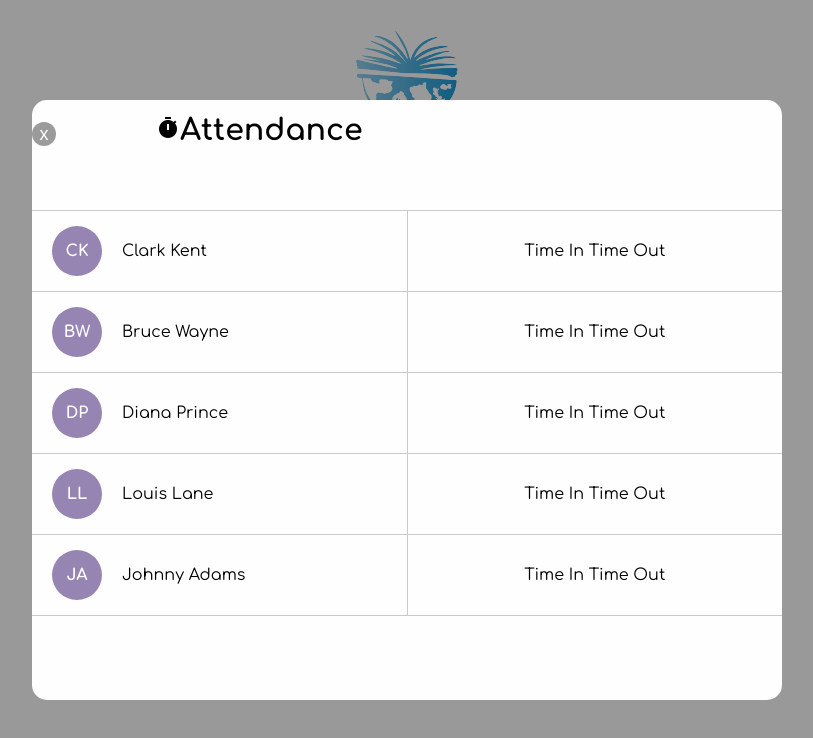
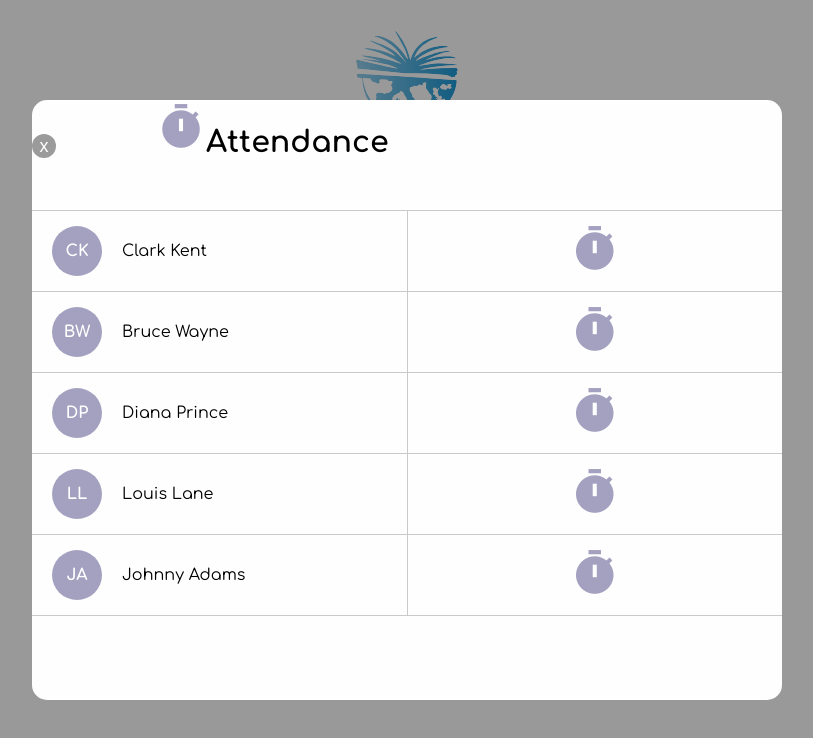
Before and after one commit to PatriciaArnedo/attendance_app, a React (Create React App) app: page / in a window 1280 px wide. Both pictures are taken after a click on the button "Take Attendance". Shown: the top 738 px of the page, without its empty margins (233-1046 px from the left). Built offline with nearby package versions, Linux system fonts and the light colour scheme; data requests are answered from the project's data file.

Commit message:
added sign in and sign out icons that display timestamp when clicked

```diff
--- a/src/App.css
+++ b/src/App.css
@@ -59,6 +59,10 @@
   margin-right: 100px;
 }
 
+.timer-icon {
+  font-size: large;
+}
+
 /* student styling */
 
 .student-container {
@@ -102,7 +106,7 @@
 }
 
 .student-initials {
-  background-color: rgb(150, 132, 179);
+  background-color: rgb(164, 161, 192);
   color: white;
   font-weight: bold;
   border-radius: 50%;
--- a/src/components/modal.js
+++ b/src/components/modal.js
@@ -36,7 +36,7 @@ function Modal(props) {
             <div className="modal-content">
                 <div className="modal-header">
                     <button className="close-button" onClick={() => props.setShowModal(currentShowModal => !props.showModal)}>x</button>
-                    <Icon>timer</Icon>
+                    <Icon style={{ fontSize:50, color: 'rgb(164, 161, 192)' }} >timer</Icon>
                     Attendance
                 </div>
 
--- a/src/components/student.js
+++ b/src/components/student.js
@@ -1,6 +1,65 @@
-import React from 'react'
+import React, { useState } from 'react'
+import { Icon } from '@material-ui/core'
+
 
 function Student(props) {
+
+    //state for whether the sign in timer icon has been clicked. defaults to false.
+    const [inTimerClicked, setInTimerClicked] = useState(false)
+
+    //state for whether the sign out timer icon has been clicked. defaults to false.
+    const [outTimerClicked, setOutTimerClicked] = useState(false)
+
+    //function for getting the current time
+    const getTime = () => {
+
+        //gets current datetime
+        let d = new Date()
+        console.log(d, "original")
+
+        //gets only the time from datetime
+        let timeArray = d.toLocaleTimeString().split(" ")
+        console.log(timeArray, "array")
+
+        //removes milliseconds from time
+        timeArray[0] = timeArray[0].slice(0, 4)
+        console.log(timeArray, "sliced array")
+
+        //adds space between the time and am/pm
+        timeArray.splice(1, 0, ' ')
+        console.log(timeArray, "spliced array")
+
+        return timeArray
+    }
+
+    //function that displays timer icon or timestamp
+    const inTimeDisplay = () => {
+        if (inTimerClicked) {
+            return getTime()
+        } else {
+            return (
+                <span onClick={() => setInTimerClicked(currentInTimerClicked => !inTimerClicked)}>
+                    <Icon style={{ fontSize: 50, color: 'rgb(164, 161, 192)' }} >timer</Icon>
+                </span>
+            )
+        }
+    }
+
+    //function that displays sign out timer icon or timestamp
+    const outTimeDisplay = () => {
+        if (outTimerClicked) {
+            return getTime()
+        } else {
+                if (inTimerClicked){
+                    return(
+                <span onClick={() => setOutTimerClicked(currentOutTimerClicked => !outTimerClicked)}>
+                    <Icon style={{ fontSize: 50, color: 'rgb(164, 161, 192)' }} >timer_off</Icon>
+                </span>
+                    )
+                }
+        }
+    }
+
 
     //individual student component that is rendered for every student fetched
     return (
@@ -12,7 +71,10 @@ function Student(props) {
                 {props.student.FirstName} {props.student.LastName}
             </div>
             <div className="student-time">
-            Time In Time Out
+                {inTimerClicked ? "Time In " : null}
+                {inTimeDisplay()}
+                {outTimerClicked ? "Time Out " : null}
+                {outTimeDisplay()}
             </div>
         </div>
     )
```
Lines whose indentation alone changed are shown as unchanged.
